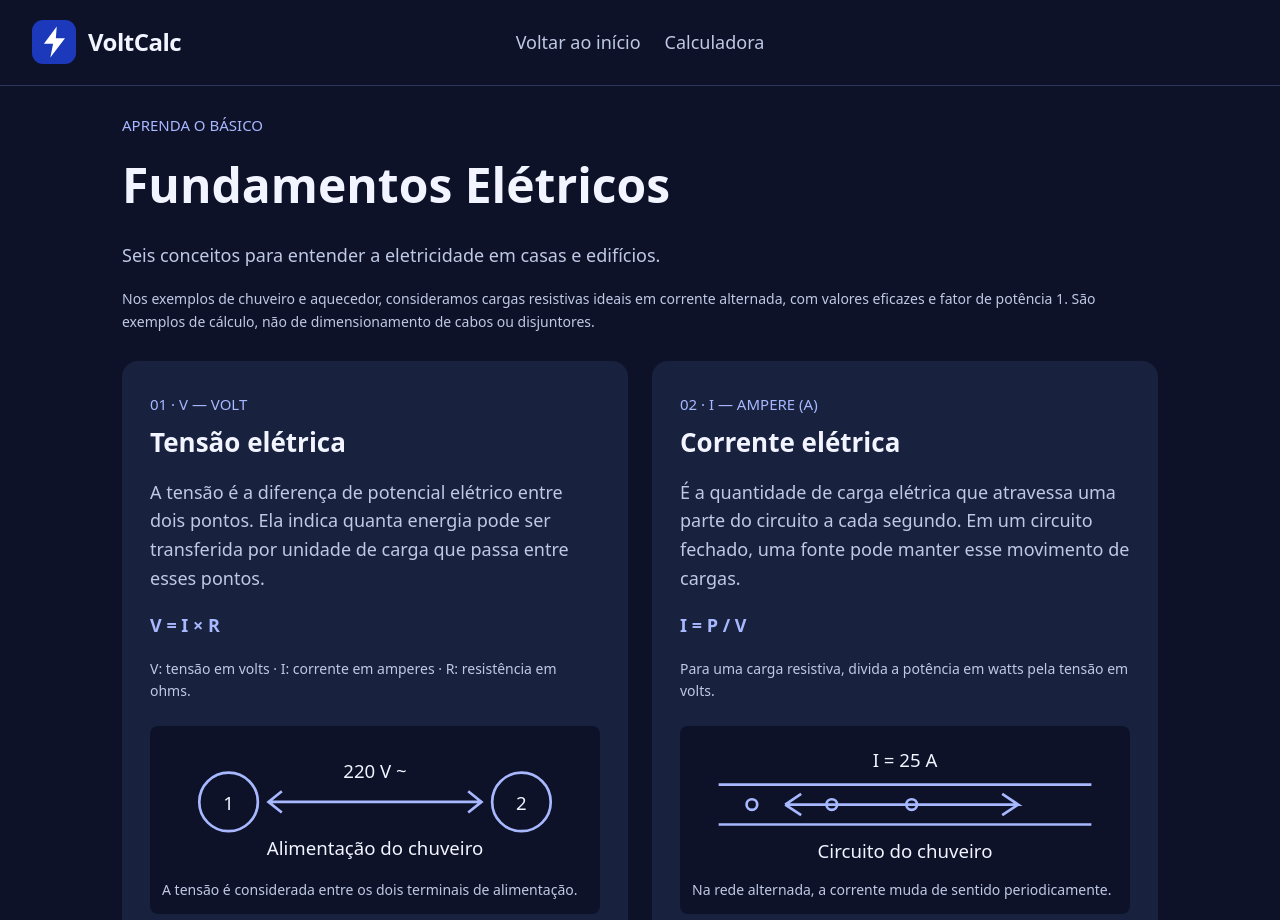
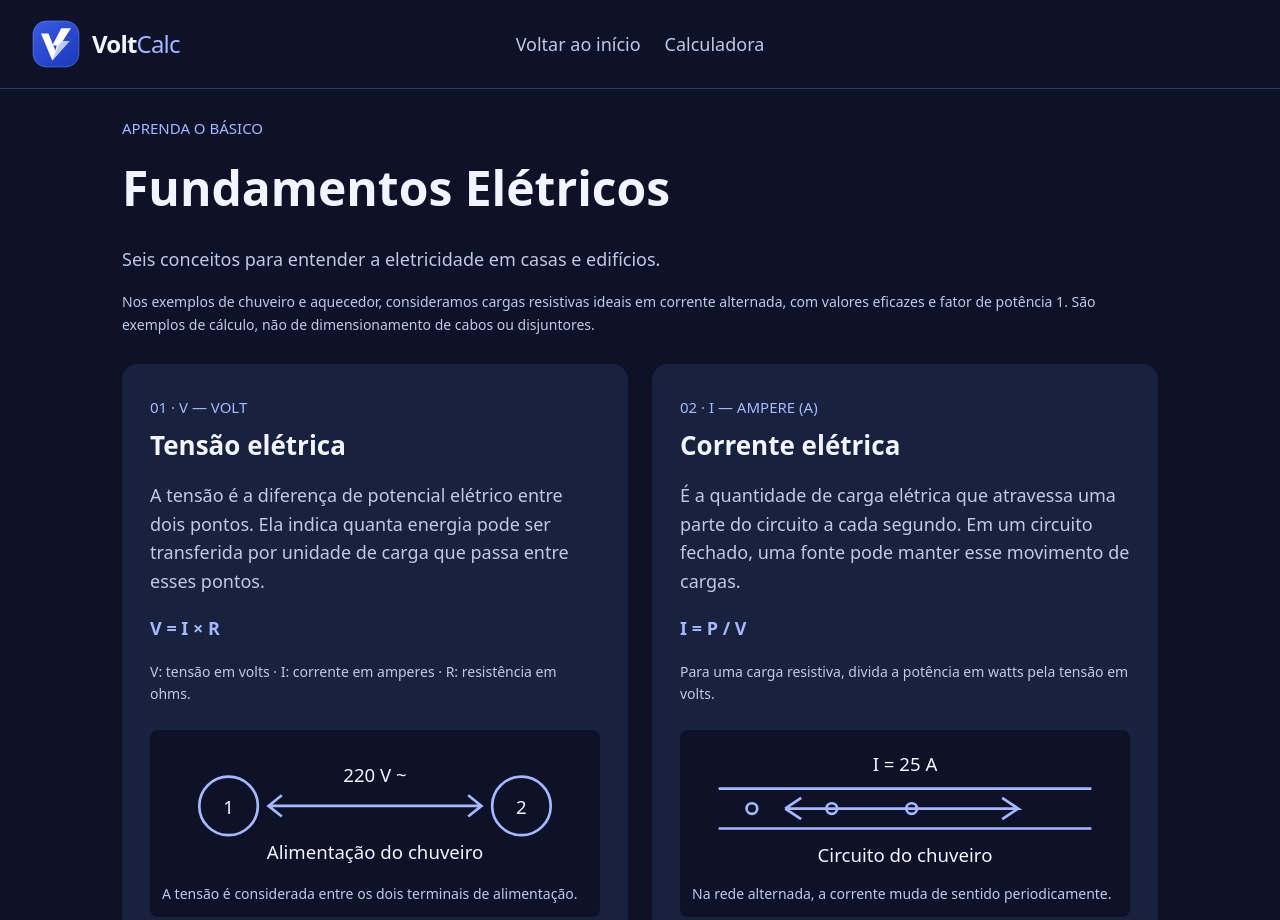
Before and after one commit to rafael-amann/VoltCalc, a website: page fundamentals.html in a window 1280 px wide. Shown: the top 920 px of the page. Drawn offline with Linux system fonts and the light colour scheme.

Commit message:
design: add VoltCalc lightning monogram and shared logo asset

```diff
--- a/fundamentals.html
+++ b/fundamentals.html
@@ -4,16 +4,14 @@
     <meta charset="UTF-8" />
     <meta name="viewport" content="width=device-width, initial-scale=1.0" />
     <title>Fundamentos Elétricos — VoltCalc</title>
+    <link rel="icon" href="./assets/voltcalc-mark.svg" type="image/svg+xml" />
     <link rel="stylesheet" href="./styles.css" />
   </head>
   <body>
     <header class="site-header calculator-header">
       <a class="brand" href="./index.html" aria-label="VoltCalc — página inicial">
-        <svg class="brand-logo" viewBox="0 0 48 48" fill="none" aria-hidden="true">
-          <rect width="48" height="48" rx="12" fill="#63dec0" />
-          <path d="M27 7L13 26H23L20 41L36 20H26L27 7Z" fill="#101922" />
-        </svg>
-        <span class="brand-name">VoltCalc</span>
+        <img class="brand-logo" src="./assets/voltcalc-mark.svg" width="48" height="48" alt="" />
+        <span class="brand-name">Volt<span>Calc</span></span>
       </a>
       <nav aria-label="Navegação principal">
         <a class="nav-link" href="./index.html">Voltar ao início</a>
--- a/server.cjs
+++ b/server.cjs
@@ -8,6 +8,7 @@ const routes = {
   '/calculator.html': ['calculator.html', 'text/html'],
   '/fundamentals.html': ['fundamentals.html', 'text/html'],
   '/styles.css': ['styles.css', 'text/css'],
+  '/assets/voltcalc-mark.svg': ['assets/voltcalc-mark.svg', 'image/svg+xml'],
   '/dist/main.js': ['dist/main.js', 'text/javascript'],
   '/dist/calculations.js': ['dist/calculations.js', 'text/javascript'],
 };
--- a/styles.css
+++ b/styles.css
@@ -11,14 +11,13 @@
   --color-on-primary: #ffffff;
   --color-error: #ffb6c1;
 }
-.brand-logo rect { fill: var(--color-primary); }
-.brand-logo path { fill: var(--color-on-primary); }
 body { margin: 0; background: var(--color-background); color: var(--color-text); font: 18px/1.6 system-ui, sans-serif; }
       .site-header { padding: 20px 32px; border-bottom: 1px solid var(--color-divider); }
       .brand { display: inline-flex; align-items: center; gap: 12px; color: var(--color-text); text-decoration: none; }
       .brand:focus-visible { outline: 2px solid var(--color-accent); outline-offset: 6px; border-radius: 8px; }
-      .brand-logo { width: 44px; height: 44px; flex-shrink: 0; }
-      .brand-name { font-size: 24px; font-weight: 700; letter-spacing: -0.5px; }
+      .brand-logo { width: 48px; height: 48px; flex-shrink: 0; }
+      .brand-name { font-size: 24px; font-weight: 750; letter-spacing: -0.8px; }
+      .brand-name span { color: var(--color-accent); font-weight: 500; }
       main { max-width: 680px; margin: 12vh auto; padding: 32px; }
       small { color: var(--color-accent); } h1 { font-size: 48px; margin-bottom: 8px; }
       section { background: var(--color-surface); padding: 28px; border-radius: 16px; margin: 32px 0; }
```
Also changed, not shown: calculator.html (+3 -5 lines), index.html (+3 -5 lines), assets/voltcalc-mark.svg (added).
